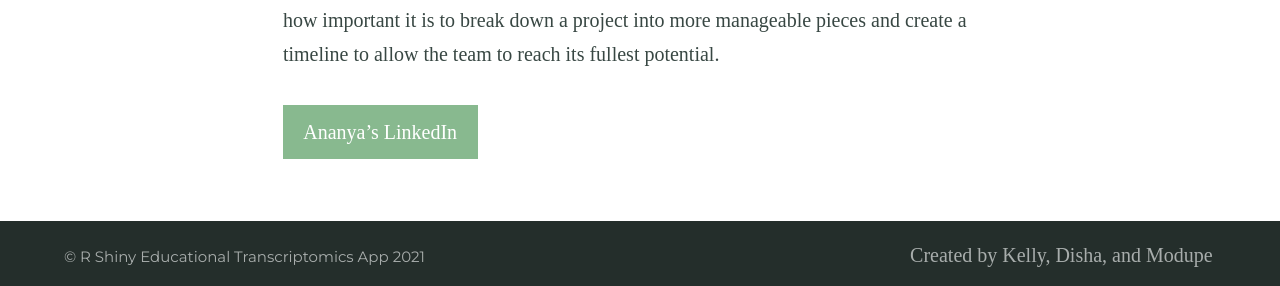
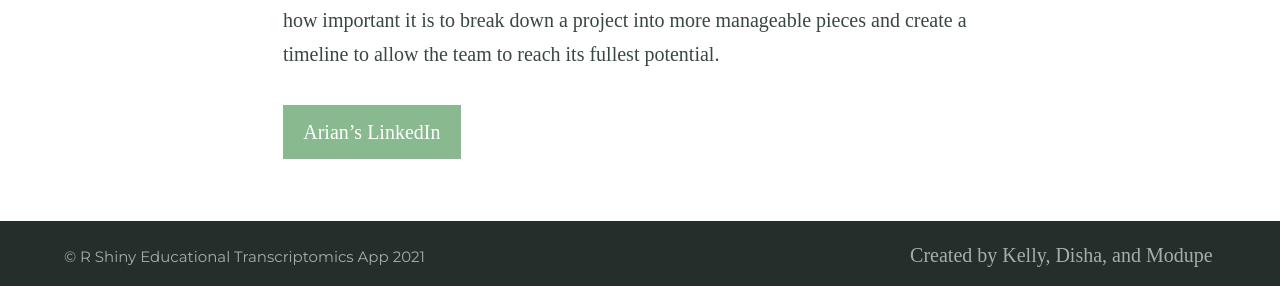
Before and after one commit to BI-STEM-Away/sMAP_dev, a Jekyll site: the page built from _posts/2021-07-28-Arian-blog.md, in a window 1280 px wide and 900 px high, scrolled down 1508 px. Shown: the part 611-897 px from the top of the window. Built offline with Jekyll 4.4.1, drawn with Linux system fonts in a browser that asks for light colours.

Commit message:
Update 2021-07-28-Arian-blog.md

```diff
--- a/_posts/2021-07-28-Arian-blog.md
+++ b/_posts/2021-07-28-Arian-blog.md
@@ -27,4 +27,4 @@ I really enjoyed learning the variety of different skills from the different pro
 I think the main thing that I will take away are my newfound project management skills. By being a project leader for two different projects, I had the opportunity to see firsthand how important it is to break down a project into more manageable pieces and create a timeline to allow the team to reach its fullest potential.
 
 
-{% include button.html text="Ananya's LinkedIn" link="https://www.linkedin.com/in/arian-veyssi-558446218/" color="#88B98F" %}
+{% include button.html text="Arian's LinkedIn" link="https://www.linkedin.com/in/arian-veyssi-558446218/" color="#88B98F" %}
```
Also changed, not shown: other parts of _posts/2021-07-28-Arian-blog.md (+1 -1 lines).
